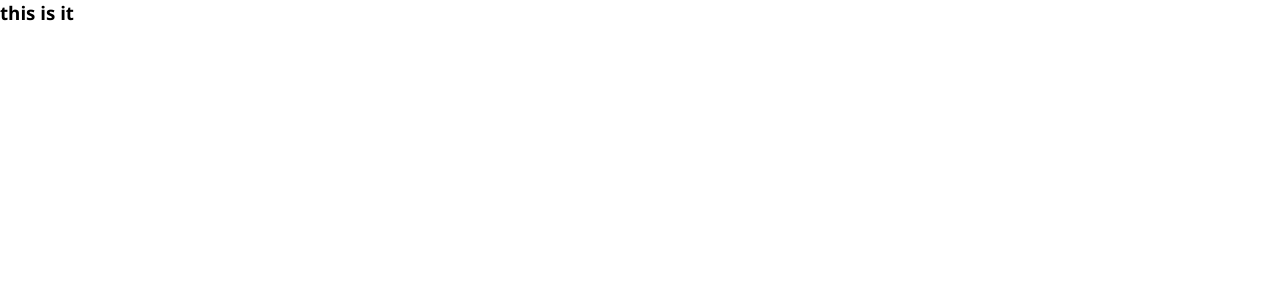
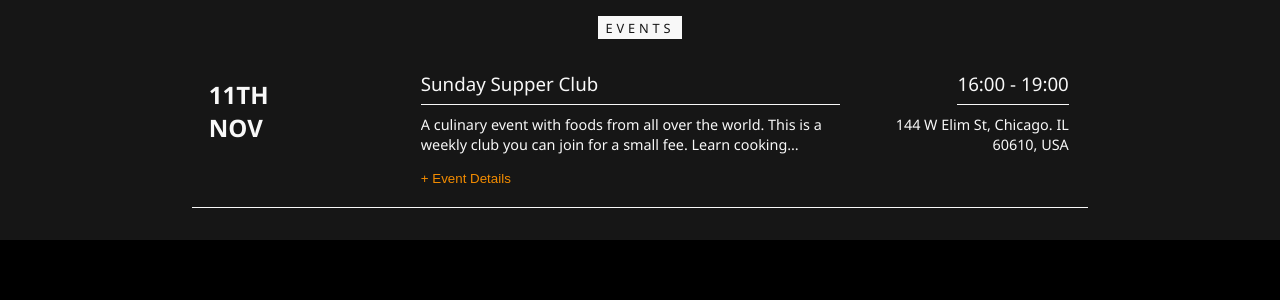
Before and after one commit to cliffordten/test-showcase, a React (Create React App) app in the folder event-with-react/: page /events in a window 1280 px wide. Shown: the top 300 px of the page. Built offline with nearby package versions, Linux system fonts and the light colour scheme.

Commit message:
feat: created markup layout and global styles

```diff
--- a/event-with-react/package.json
+++ b/event-with-react/package.json
@@ -6,7 +6,7 @@
     "@testing-library/jest-dom": "^5.11.4",
     "@testing-library/react": "^11.1.0",
     "@testing-library/user-event": "^12.1.10",
-    "node-sass": "^5.0.0",
+    "node-sass": "^4.14.1",
     "react": "^17.0.1",
     "react-dom": "^17.0.1",
     "react-router": "^5.2.0",
--- a/event-with-react/src/App.js
+++ b/event-with-react/src/App.js
@@ -1,6 +1,6 @@
 import React from 'react';
 import { Route, Switch, Redirect } from 'react-router-dom';
-import EventPage from './pages/event.page';
+import EventPage from './pages/events/events.page';
 import PageNotFound from './pages/not-found.page';
 
 const App = () => (
--- a/event-with-react/src/index.css
+++ b/event-with-react/src/index.css
@@ -6,4 +6,5 @@
 body {
   box-sizing: border-box;
   font-family: "Segoe UI", Tahoma, Geneva, Verdana, sans-serif;
+  background-color: #000;
 }
--- a/event-with-react/src/pages/event.page.js
+++ /dev/null
@@ -1,16 +0,0 @@
-import React from 'react'
-import PropTypes from 'prop-types'
-
-function EventPage(props) {
-    return (
-        <div>
-            <h3>this is it</h3>
-        </div>
-    )
-}
-
-EventPage.propTypes = {
-
-}
-
-export default EventPage
--- /dev/null
+++ b/event-with-react/src/pages/events/events.page.js
@@ -0,0 +1,49 @@
+import React from 'react';
+import PropTypes from 'prop-types';
+import './events.styles.scss';
+
+function EventPage(props) {
+    return (
+        <div className="wrapper">
+            <div className="container">
+                <div className="row">
+                    <div className="event_title">
+                        <h2>Events</h2>
+                    </div>
+                </div>
+                <div className="row event_container">
+                    <div className="row event">
+                        <div className="col event_date">
+                            <h3>11<span>th</span> Nov</h3>
+                        </div>
+                        <div className="col event_info">
+                            <div className="row event_name">
+                                <h3>Sunday Supper Club</h3>
+                            </div>
+                            <div className="row event_desc">
+                                <p>A culinary event with foods from all over the world. This is a weekly club you can join for a small fee. Learn cooking methods from top Chef alkjd lakdjf alkdjfa dlfkajd alsdkfja dsfa</p>
+                            </div>
+                            <div className="row event_detail_btn">
+                                <button type="button">+ Event Details</button>
+                            </div>
+                        </div>
+                        <div className="col event_venu">
+                            <div className="row event_time">
+                                <h3>16:00 - 19:00</h3>
+                            </div>
+                            <div className="row event_loc">
+                                <p>144 W Elim St, Chicago. IL 60610, USA</p>
+                            </div>
+                        </div>
+                    </div>
+                </div>
+            </div>
+        </div>
+    )
+}
+
+EventPage.propTypes = {
+
+}
+
+export default EventPage
--- /dev/null
+++ b/event-with-react/src/pages/events/events.styles.scss
@@ -0,0 +1,116 @@
+//************************* event global styles ****************************//
+
+.wrapper {
+  width: 100%;
+  background-color: #161616;
+  color: #f8f8f8;
+
+  .container {
+    width: 70%;
+    margin: auto;
+    padding: 1em;
+
+    .event_title {
+      width: fit-content;
+      margin: auto;
+      background-color: #f8f8f8;
+      color: #161616;
+
+      h2 {
+        padding: 0.2em 0.6em;
+        letter-spacing: 0.3em;
+        font-weight: 200;
+        text-transform: uppercase;
+        font-size: 0.8em;
+      }
+    }
+
+    .event_container {
+      padding: 1em 0;
+
+      & > .row {
+        width: 100%;
+      }
+
+      .event {
+        display: flex;
+        padding: 1em 0;
+        border-bottom: 0.1em solid #f8f8f8;
+
+        & > .col {
+          flex: 1;
+          padding-right: 1.2em;
+        }
+
+        & > .col.event_info {
+          flex: 2;
+        }
+
+        .event_info,
+        .event_venu {
+          .event_name,
+          .event_time {
+            width: 100%;
+            border-bottom: 0.1em solid #f8f8f8;
+            padding-bottom: 0.5em;
+
+            h3 {
+              font-weight: 550;
+            }
+          }
+
+          .event_desc,
+          .event_loc {
+            overflow: hidden;
+            width: 100%;
+            display: -webkit-box;
+            -webkit-line-clamp: 2;
+            -webkit-box-orient: vertical;
+            margin: 0.7em 0;
+            font-size: 0.9em;
+
+            p {
+              font-weight: 300;
+              line-height: 1.4em;
+            }
+          }
+        }
+
+        .event_venu {
+          .event_time {
+            width: fit-content;
+            margin-left: auto;
+          }
+          .event_loc {
+            text-align: right;
+          }
+        }
+
+        .event_date {
+          h3 {
+            font-weight: bold;
+            font-size: 1.5em;
+            text-align: center;
+            width: 20%;
+            padding: 0.3em 0.7em;
+            text-transform: uppercase;
+          }
+        }
+      }
+
+      button[type="button"] {
+        padding: 0.4em 0;
+        background-color: unset;
+        color: #f38c01;
+        border: 0;
+
+        &:hover {
+          cursor: pointer;
+          text-decoration: underline;
+        }
+      }
+    }
+  }
+}
+
+//************************* event responsive query media styles ****************************//
```
Also changed, not shown: 2 other files (tests, documents, lock files or other folders).
